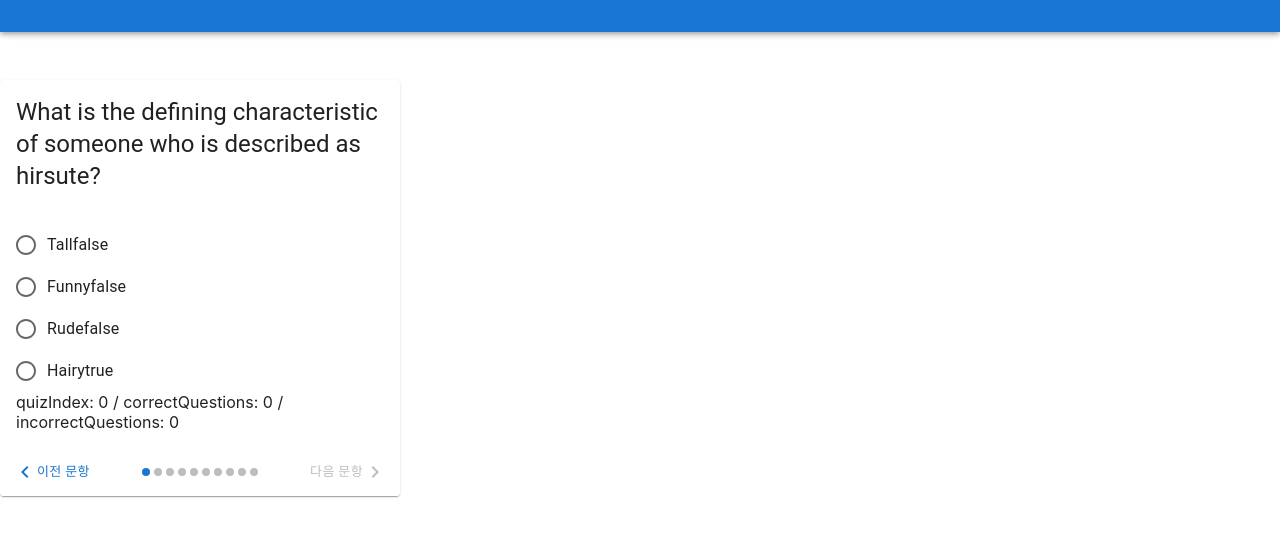
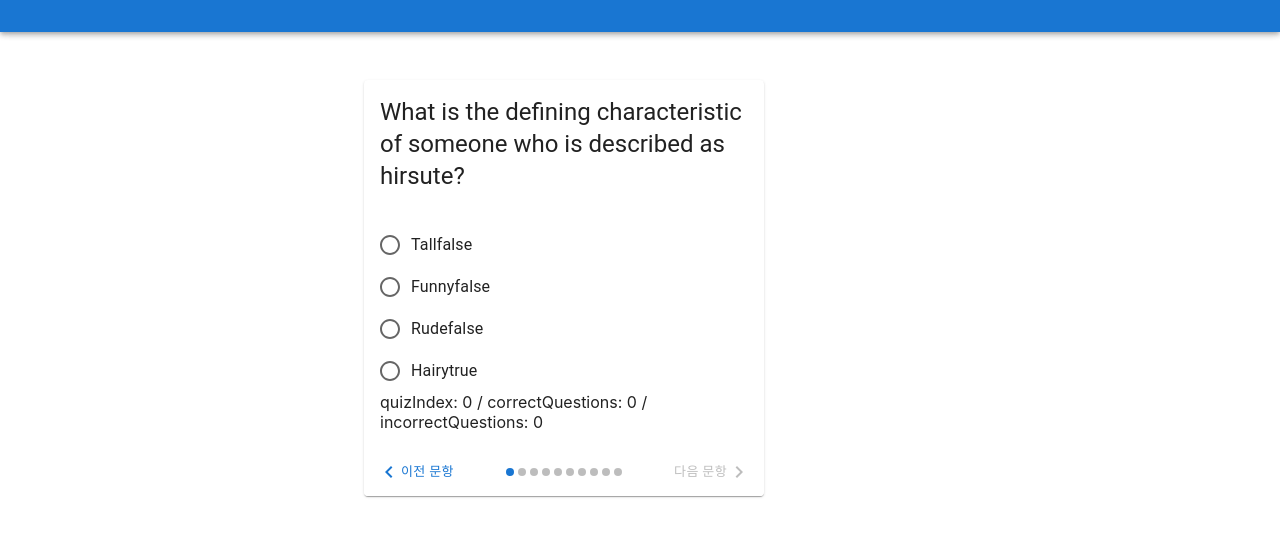
Before and after one commit to heptacode/trivia-quiz, a React (Vite) app: page /quiz in a window 1280 px wide. Shown: the top 536 px of the page. Built offline with nearby package versions, Linux system fonts and the light colour scheme; what simple-zustand-devtools would draw is missing.

Commit message:
Add Container Layout

```diff
--- a/src/index.tsx
+++ b/src/index.tsx
@@ -1,6 +1,6 @@
 import '@/index.css';
 import Router from '@/Router';
-import { AppBar, Typography } from '@mui/material';
+import { AppBar, Container, Typography } from '@mui/material';
 import React from 'react';
 import { createRoot } from 'react-dom/client';
 
@@ -11,6 +11,8 @@ createRoot(document.getElementById('root')!).render(
         &nbsp;
       </Typography>
     </AppBar>
-    <Router />
+    <Container maxWidth="sm">
+      <Router />
+    </Container>
   </React.StrictMode>
 );
```
